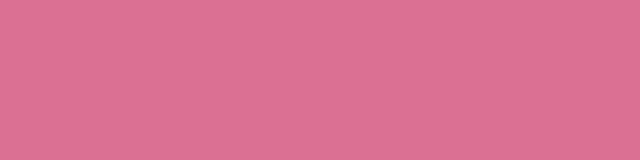
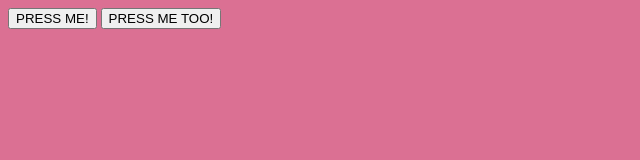
Before and after one commit to lindseysatterfield/event-listeners, a plain HTML site: page index.html in a window 1280 px wide. Shown: the whole page, without its empty margins (0-640 px from the left). Drawn offline with Linux system fonts and the light colour scheme.

Commit message:
added event listeners

```diff
--- a/index.html
+++ b/index.html
@@ -7,6 +7,12 @@
   <title>Document</title>
 </head>
 <body>
+
+  <button id="main-btn">PRESS ME!</button>
+  <button id="other-btn">PRESS ME TOO!</button>
+
+  <div id="container"></div>
+
   <script src="main.js"></script>
 </body>
 </html>
--- a/main.js
+++ b/main.js
@@ -1 +1,26 @@
-console.log('CONNECTED');
+// EVENT LISTENERS
+const button = document.querySelector('#main-btn');
+const container = document.querySelector('#container');
+
+// button.addEventListener('click', (event) => {
+// 	console.log(`YOU CLICKED ${event.target.id}!`);
+// 	// console.log(event.target);
+// });
+
+const whatIsTheId = (event) => {
+	console.log(`YOU CLICKED ${event.target.id}!`);
+
+	if (event.target.id === 'main-btn') {
+		container.innerHTML = 'You clicked the MAIN BUTTON';
+	}
+	else {
+		container.innerHTML = 'You clicked the OTHER BUTTON';
+	}
+};
+
+button.addEventListener('click', whatIsTheId); // uses a callback
+
+// TARGET other-btn and on click, run whatIsTheId
+const button2 = document.querySelector('#other-btn');
+
+button2.addEventListener('click', whatIsTheId);
```
